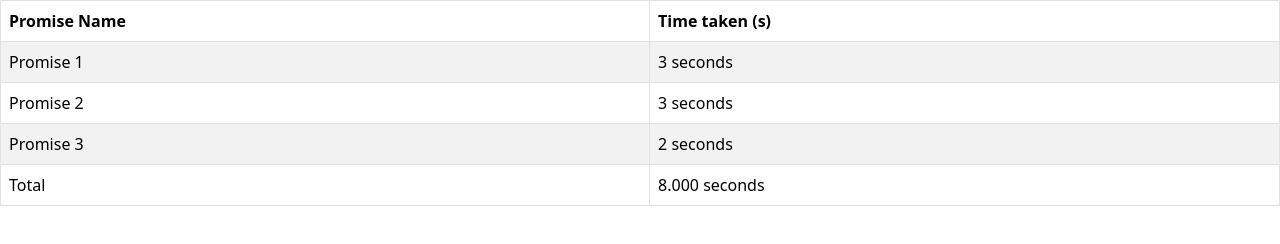
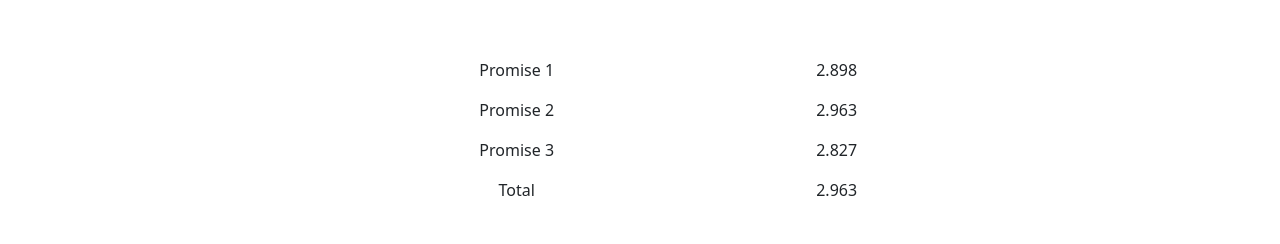
Before and after one commit to acciojob/wait-for-multiple-promises-Rajusudha, a website: page main.html in a window 1280 px wide. Drawn offline with nearby package versions, Linux system fonts and the light colour scheme.

Commit message:
created a submission

```diff
--- a/main.html
+++ b/main.html
@@ -13,14 +13,10 @@
 
   <body>
     <!-- the entire body must be written by student -->
-    <table class="table table-striped table-hover table-bordered">
-      <thead>
-        <tr>
-          <th>Promise Name</th>
-          <th>Time taken (s)</th>
+     <table id="promiseTable">
+        <tr id="loadingRow">
+            <td colspan="2">Loading...</td>
         </tr>
-      </thead>
-      <tbody id="output"></tbody>
     </table>
 
     <script type="text/javascript" src="./script.js"></script>
--- a/script.js
+++ b/script.js
@@ -1,64 +1,49 @@
-// Function to generate a random time between 1 and 3 seconds
-function randomTime() {
-  return Math.floor(Math.random() * 3) + 1;
-}
-
-// Function to create a promise that resolves after a random time
-function createPromise(id) {
-  const time = randomTime();
-  return new Promise((resolve, reject) => {
+ // Function to create a promise that resolves after a random time between 1 and 3 seconds
+        function createPromise(promiseNumber) {
+            return new Promise((resolve) => {
+                const time = Math.random() * 2 + 1; // Random time between 1 and 3 seconds
                 setTimeout(() => {
-      console.log(`Promise ${id} resolved after ${time} seconds.`);
-      resolve(time);
+                    resolve({ promiseNumber, time });
                 }, time * 1000);
             });
         }
 
-// Create an array to store promises
-const promises = [];
+        // Create three promises
+        const promises = [createPromise(1), createPromise(2), createPromise(3)];
 
-// Create three promises
-for (let i = 1; i <= 3; i++) {
-  promises.push(createPromise(i));
-}
+        const startTime = performance.now();
 
-// Add a row to the table with the text Loading...
-const loadingRow = document.createElement('tr');
-const loadingCell = document.createElement('td');
-loadingCell.setAttribute('colspan', '2');
-loadingCell.textContent = 'Loading...';
-loadingRow.appendChild(loadingCell);
-document.getElementById('output').appendChild(loadingRow);
+        // Use Promise.all to wait for all promises to resolve
+        Promise.all(promises).then((results) => {
+            const endTime = performance.now();
+            const totalTime = (endTime - startTime) / 1000;
 
-// Wait for all promises to resolve
-Promise.all(promises)
-  .then((results) => {
-    // Remove the loading text from the table
-    loadingRow.remove();
+            // Remove the loading row
+            const loadingRow = document.getElementById('loadingRow');
+            loadingRow.parentNode.removeChild(loadingRow);
+
+            // Get the table element
+            const table = document.getElementById('promiseTable');
 
             // Populate the table with the results
-    results.forEach((time, index) => {
+            results.forEach((result) => {
                 const row = document.createElement('tr');
-      const col1 = document.createElement('td');
-      const col2 = document.createElement('td');
-      col1.textContent = `Promise ${index + 1}`;
-      col2.textContent = `${time} seconds`;
-      row.appendChild(col1);
-      row.appendChild(col2);
-      document.getElementById('output').appendChild(row);
+                const cell1 = document.createElement('td');
+                const cell2 = document.createElement('td');
+                cell1.textContent = `Promise ${result.promiseNumber}`;
+                cell2.textContent = result.time.toFixed(3);
+                row.appendChild(cell1);
+                row.appendChild(cell2);
+                table.appendChild(row);
             });
 
-    // Calculate the total time taken to resolve all promises
-    const totalTime = results.reduce((total, time) => total + time, 0);
+            // Add the total time row
             const totalRow = document.createElement('tr');
-    const totalCol1 = document.createElement('td');
-    const totalCol2 = document.createElement('td');
-    totalCol1.textContent = 'Total';
-    totalCol2.textContent = `${totalTime.toFixed(3)} seconds`;
-    totalRow.appendChild(totalCol1);
-    totalRow.appendChild(totalCol2);
-    document.getElementById('output').appendChild(totalRow);
-  })
-  .catch((error) => {
-    console.error('An error occurred:', error);
+            const totalCell1 = document.createElement('td');
+            const totalCell2 = document.createElement('td');
+            totalCell1.textContent = 'Total';
+            totalCell2.textContent = totalTime.toFixed(3);
+            totalRow.appendChild(totalCell1);
+            totalRow.appendChild(totalCell2);
+            table.appendChild(totalRow);
         });
--- a/styles.css
+++ b/styles.css
@@ -1 +1,14 @@
 /*  your css code here. If applicable */
+  table {
+            width: 50%;
+            margin: 50px auto;
+            border-collapse: collapse;
+        }
+        th, td {
+            border: 1px solid #ddd;
+            padding: 8px;
+            text-align: center;
+        }
+        th {
+            background-color: #f2f2f2;
+        }
```
Lines whose indentation alone changed are shown as unchanged.
